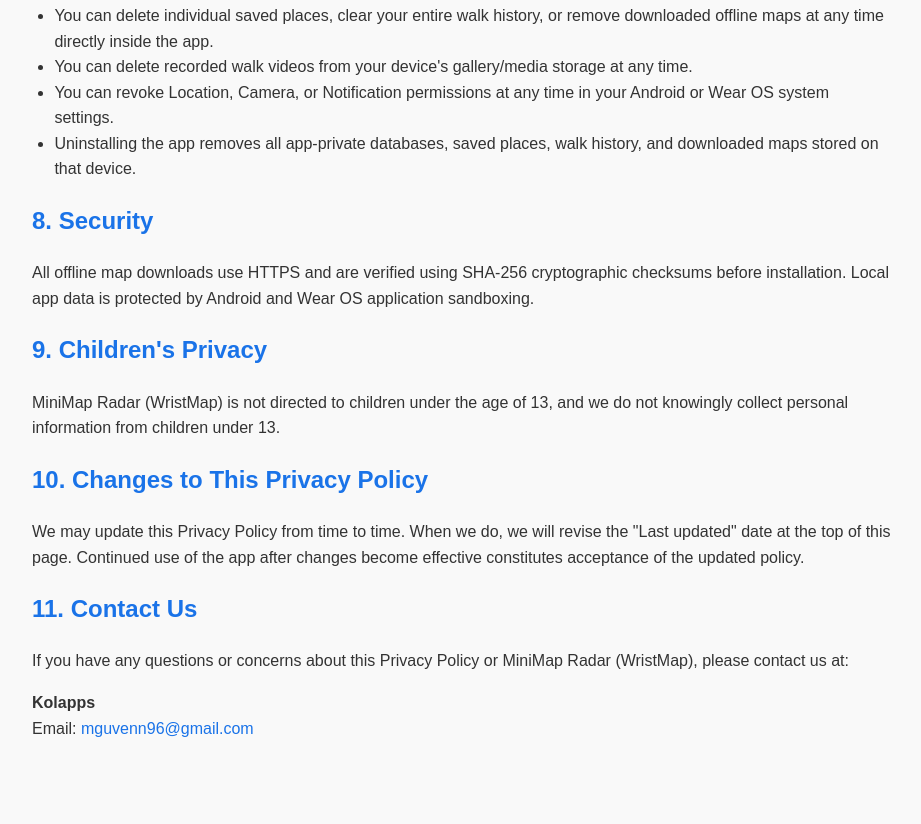
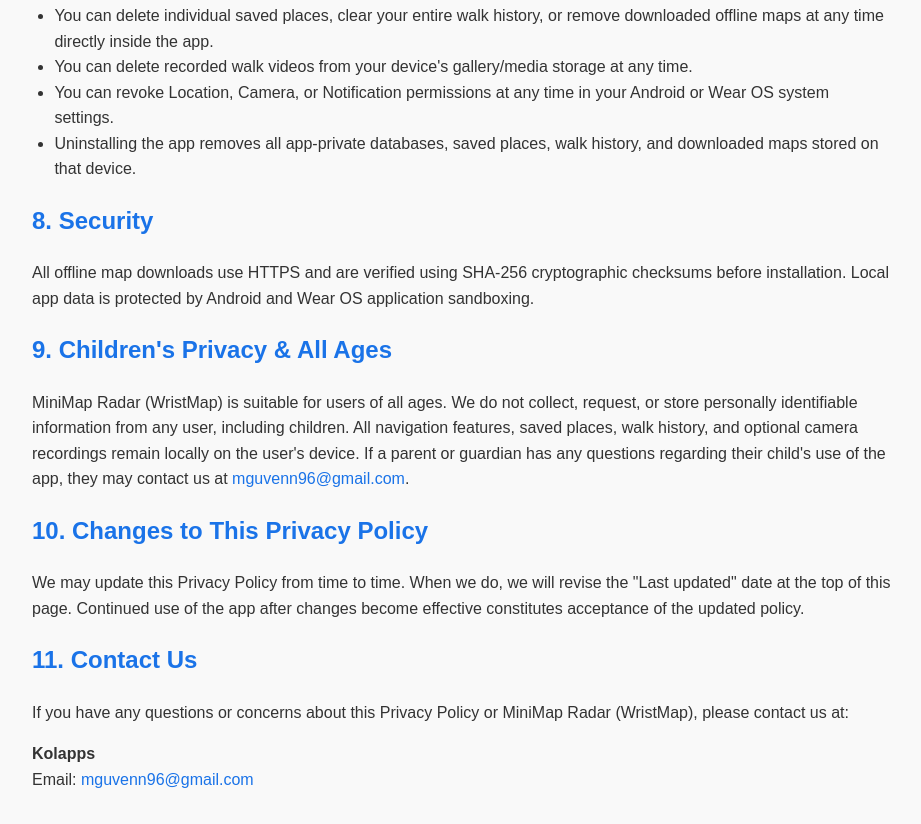
Before and after one commit to Muhammedguven/PrivacyPolicy, a plain HTML site: page android/wristmap/index.html in a window 1280 px wide. Shown: the part 2228-3052 px from the top of the page, without its empty margins (0-921 px from the left). Before the commit the page ends 3001 px from the top, so only its background shows below. Drawn offline with Linux system fonts and the light colour scheme.

Commit message:
Update WristMap privacy policy for all ages

```diff
--- a/android/wristmap/index.html
+++ b/android/wristmap/index.html
@@ -123,9 +123,9 @@
     All offline map downloads use HTTPS and are verified using SHA-256 cryptographic checksums before installation. Local app data is protected by Android and Wear OS application sandboxing.
 </p>
 
-<h2>9. Children&apos;s Privacy</h2>
+<h2>9. Children&apos;s Privacy &amp; All Ages</h2>
 <p>
-    MiniMap Radar (WristMap) is not directed to children under the age of 13, and we do not knowingly collect personal information from children under 13.
+    MiniMap Radar (WristMap) is suitable for users of all ages. We do not collect, request, or store personally identifiable information from any user, including children. All navigation features, saved places, walk history, and optional camera recordings remain locally on the user&apos;s device. If a parent or guardian has any questions regarding their child&apos;s use of the app, they may contact us at <a href="mailto:mguvenn96@gmail.com">mguvenn96@gmail.com</a>.
 </p>
 
 <h2>10. Changes to This Privacy Policy</h2>
```
